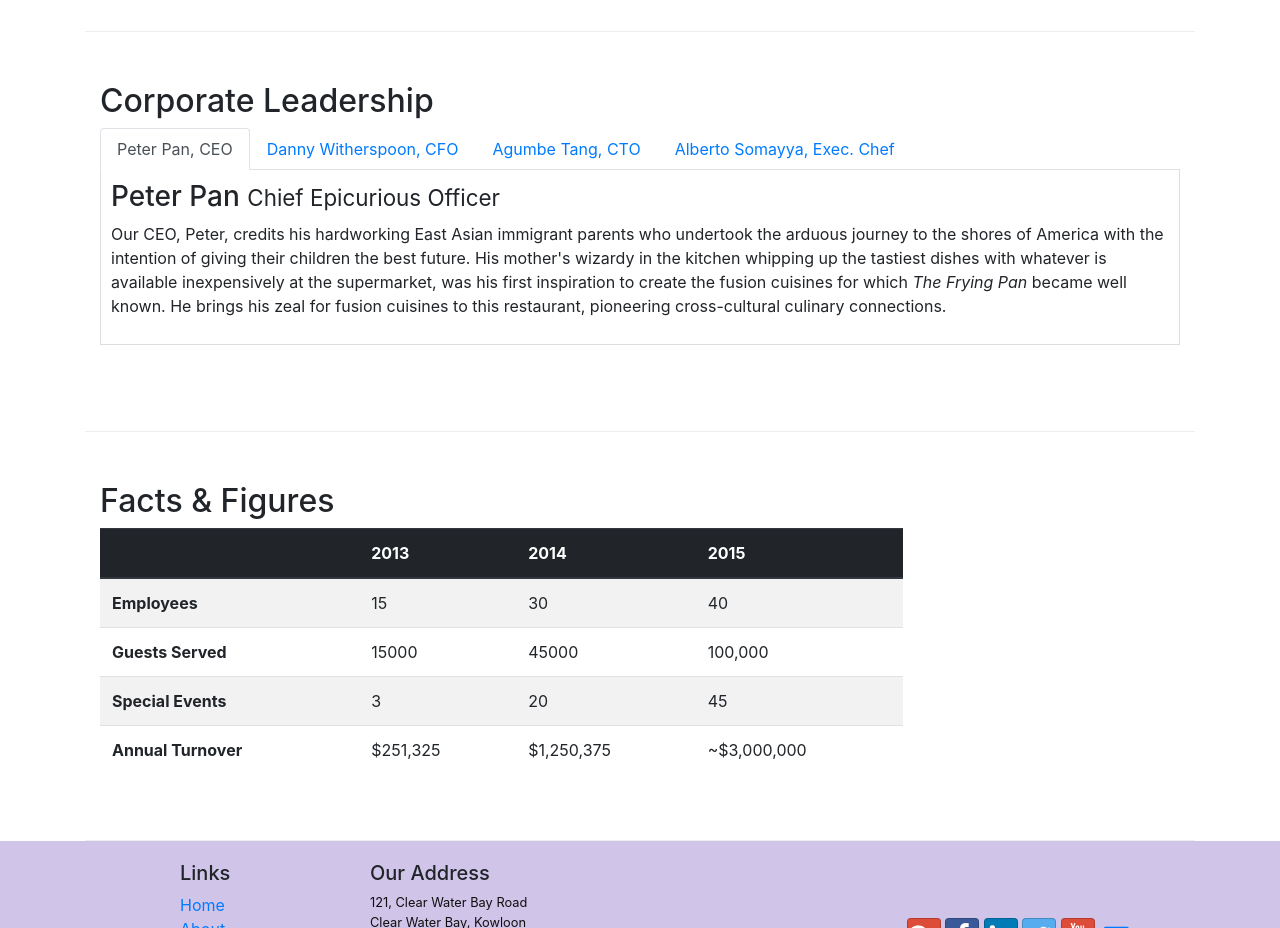
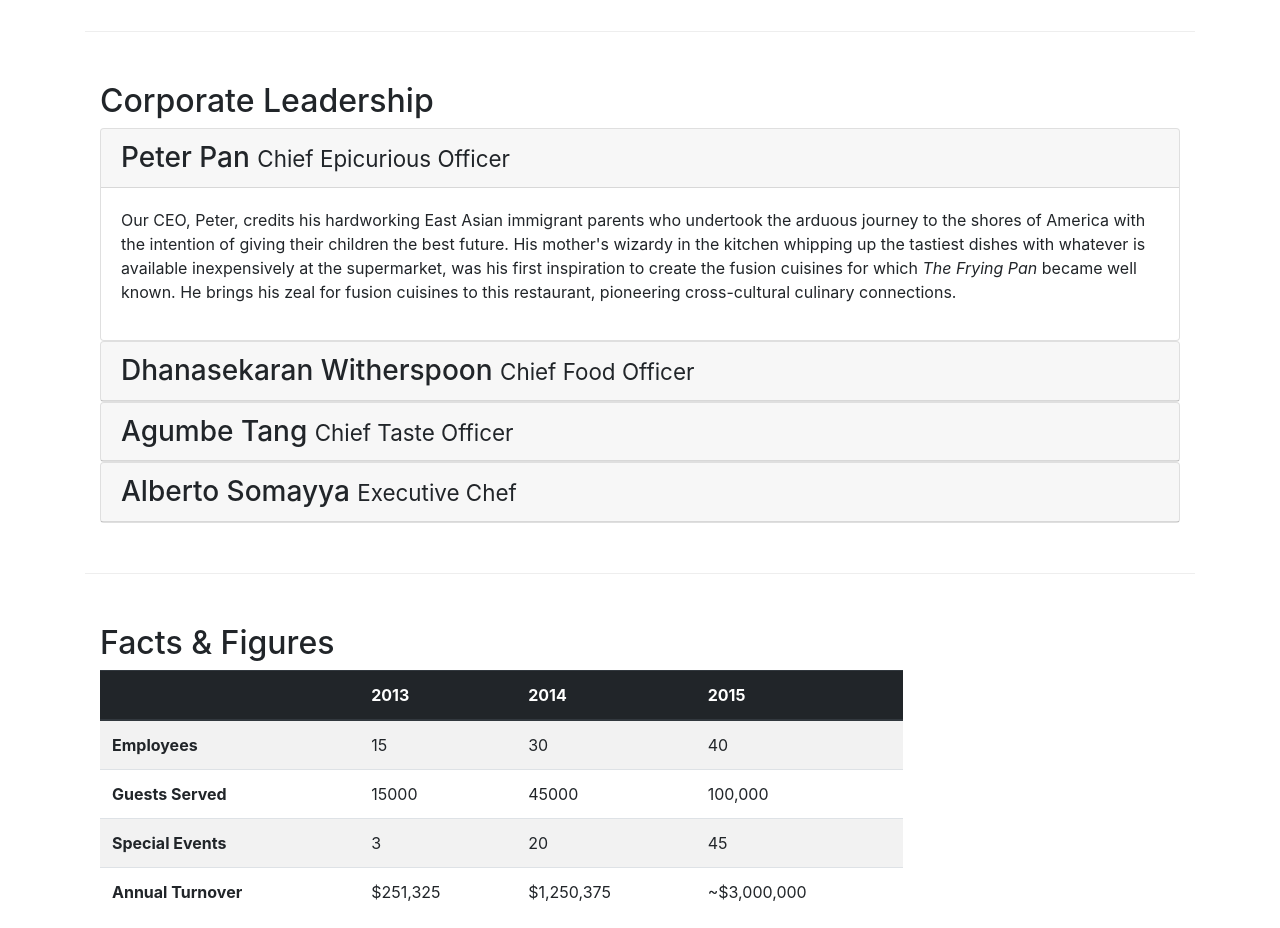
Before and after one commit to tdhv/WebDesign, a website: page aboutus.html in a window 1280 px wide. Shown: the part 940-1868 px from the top of the page. Drawn offline with nearby package versions, Linux system fonts and the light colour scheme.

Commit message:
collapse and accordion

```diff
--- a/aboutus.html
+++ b/aboutus.html
@@ -97,40 +97,57 @@
         <div class="row row-content">
             <div class="col-12 col-sm">
                 <h2>Corporate Leadership</h2>
-                <ul class="nav nav-tabs">
-                    <li class="nav-item">
-                        <a class="nav-link active" href="#peter" role="tab" data-toggle="tab">Peter Pan, CEO</a>
-                    </li>
-                    <li class="nav-item">
-                        <a class="nav-link" href="#danny" role="tab" data-toggle="tab">Danny Witherspoon, CFO</a>
-                    </li>
-                    <li class="nav-item">
-                        <a class="nav-link" href="#agumbe" role="tab" data-toggle="tab">Agumbe Tang, CTO</a>
-                    </li>
-                    <li class="nav-item">
-                        <a class="nav-link" href="#alberto" role="tab" data-toggle="tab">Alberto Somayya, Exec. Chef</a>
-                    </li>
-                </ul>
-                <div class="tab-content">
-                    <div role="tabpanel" class="tab-pane fade show active" id="peter">
-                        <h3>Peter Pan <small>Chief Epicurious Officer</small></h3>
-                        <p class="d-none d-sm-block">Our CEO, Peter, credits his hardworking East Asian immigrant parents who undertook the arduous journey to the shores of America with the intention of giving their children the best future. His mother's wizardy in the kitchen whipping up the tastiest dishes with whatever is available inexpensively at the supermarket, was his first inspiration to create the fusion cuisines for which <em>The Frying Pan</em> became well known. He brings his zeal for fusion cuisines to this restaurant, pioneering cross-cultural culinary connections.</p>
+                <div id="accordion">
+                    <div class="card">
+                        <div class="card-header" role="tab" id="peterhead">
+                            <h3 class="mb-0">
+                                <a data-toggle="collapse" data-target="#peter">Peter Pan <small>Chief Epicurious Officer</small></a>
+                            </h3>
+                        </div>
+                        <div class="collapse show" id="peter" data-parent="#accordion">
+                            <div class="card-body">
+                                <p class="d-none d-sm-block">Our CEO, Peter, credits his hardworking East Asian immigrant parents who undertook the arduous journey to the shores of America with the intention of giving their children the best future. His mother's wizardy in the kitchen whipping up the tastiest dishes with whatever is available inexpensively at the supermarket, was his first inspiration to create the fusion cuisines for which <em>The Frying Pan</em> became well known. He brings his zeal for fusion cuisines to this restaurant, pioneering cross-cultural culinary connections.</p>
+                            </div>
+                        </div>
                     </div>
-                    <div role="tabpanel" class="tab-pane fade" id="danny">
-                        <h3>Dhanasekaran Witherspoon <small>Chief Food Officer</small></h3>
-                        <p class="d-none d-sm-block">Our CFO, Danny, as he is affectionately referred to by his colleagues, comes from a long established family tradition in farming and produce. His experiences growing up on a farm in the Australian outback gave him great appreciation for varieties of food sources. As he puts it in his own words, <em>Everything that runs, wins, and everything that stays, pays!</em></p>
+                    <div class="card">
+                        <div class="card-header" role="tab" id="dannyhead">
+                            <h3 class="mb-0">
+                                <a data-toggle="collapse" data-target="#danny">Dhanasekaran Witherspoon <small>Chief Food Officer</small></a>
+                            </h3>
+                        </div>
+                        <div class="collapse" id="danny" data-parent="#accordion">
+                            <div class="card-body">
+                                <p class="d-none d-sm-block">Our CFO, Danny, as he is affectionately referred to by his colleagues, comes from a long established family tradition in farming and produce. His experiences growing up on a farm in the Australian outback gave him great appreciation for varieties of food sources. As he puts it in his own words, <em>Everything that runs, wins, and everything that stays, pays!</em></p>
+                            </div>
+                        </div>
                     </div>
-                    <div role="tabpanel" class="tab-pane fade" id="agumbe">
-                        <h3>Agumbe Tang <small>Chief Taste Officer</small></h3>
-                        <p class="d-none d-sm-block">Blessed with the most discerning gustatory sense, Agumbe, our CTO, personally ensures that every dish that we serve meets his exacting tastes. Our chefs dread the tongue lashing that ensues if their dish does not meet his exacting standards. He lives by his motto, <em>You click only if you survive my lick.</em></p>
+                    <div class="card">
+                        <div class="card-header" role="tab" id="agumbehead">
+                            <h3 class="mb-0">
+                                <a data-toggle="collapse" data-target="#agumbe">Agumbe Tang <small>Chief Taste Officer</small></a>
+                            </h3>
+                        </div>
+                        <div class="collapse" id="agumbe" data-parent="#accordion">
+                            <div class="card-body">
+                                <p class="d-none d-sm-block">Blessed with the most discerning gustatory sense, Agumbe, our CTO, personally ensures that every dish that we serve meets his exacting tastes. Our chefs dread the tongue lashing that ensues if their dish does not meet his exacting standards. He lives by his motto, <em>You click only if you survive my lick.</em></p>
+                            </div>
+                        </div>
                     </div>
-                    <div role="tabpanel" class="tab-pane fade" id="alberto">
-                        <h3>Alberto Somayya <small>Executive Chef</small></h3>
-                        <p class="d-none d-sm-block">Award winning three-star Michelin chef with wide International experience having worked closely with whos-who in the culinary world, he specializes in creating mouthwatering Indo-Italian fusion experiences. He says, <em>Put together the cuisines from the two craziest cultures, and you get a winning hit! Amma Mia!</em></p>
+                    <div class="card">
+                        <div class="card-header" role="tab" id="albertohead">
+                            <h3 class="mb-0">
+                                <a data-toggle="collapse" data-target="#alberto">Alberto Somayya <small>Executive Chef</small></a>
+                            </h3>
+                        </div>
+                        <div class="collapse" id="alberto" data-parent="#accordion">
+                            <div class="card-body">
+                                <p class="d-none d-sm-block">Award winning three-star Michelin chef with wide International experience having worked closely with whos-who in the culinary world, he specializes in creating mouthwatering Indo-Italian fusion experiences. He says, <em>Put together the cuisines from the two craziest cultures, and you get a winning hit! Amma Mia!</em></p>
+                            </div>
+                        </div>
                     </div>
                 </div>
-
-                </div>
+            </div>
        </div>
 
        <div class="row row-content">
```
